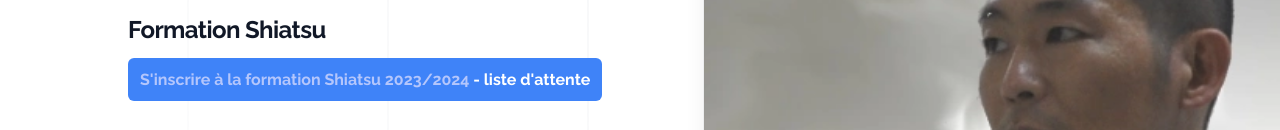
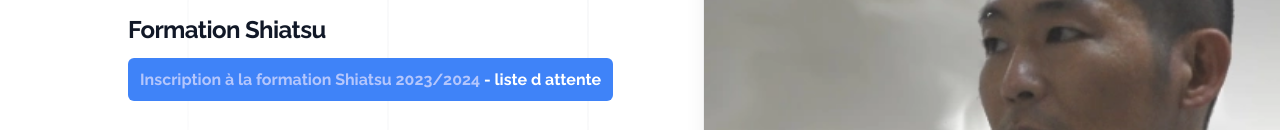
Before and after one commit to jolysnicolas1/keihoku, a Next.js app: page /shiatsu in a window 1280 px wide. Shown: the part 670-800 px from the top of the page. Built offline with nearby package versions, Linux system fonts and the light colour scheme.

Commit message:
Fix apostrophe

```diff
--- a/app/shiatsu/TwShiatsu.tsx
+++ b/app/shiatsu/TwShiatsu.tsx
@@ -97,7 +97,7 @@ export default function TwShiatsu() {
               <h2 className="mt-16 text-2xl font-bold tracking-tight text-gray-900">Formation Shiatsu</h2>
               <div className="py-5">
                 <Link target="blank" className="bg-blue-500 text-white font-bold rounded-md p-3 my-5 hover:bg-blue-400 duration-500" href="https://notionforms.io/forms/pre-inscriptions-formation-shiatsu-20232024-a99d2n">
-                  <span className="text-indigo-300" >S'inscrire à la formation Shiatsu 2023/2024</span> - liste d'attente
+                  <span className="text-indigo-300" >Inscription à la formation Shiatsu 2023/2024</span> - liste d attente
                 </Link>
               </div>
               <p className="mt-6">
```
